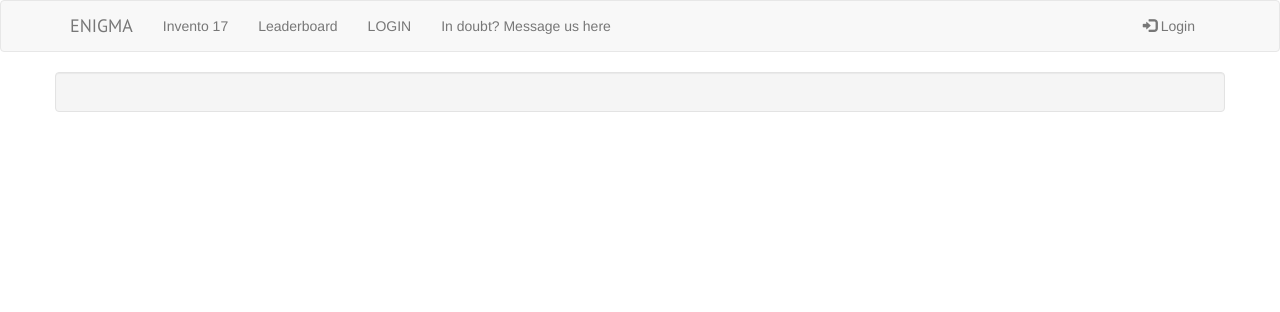
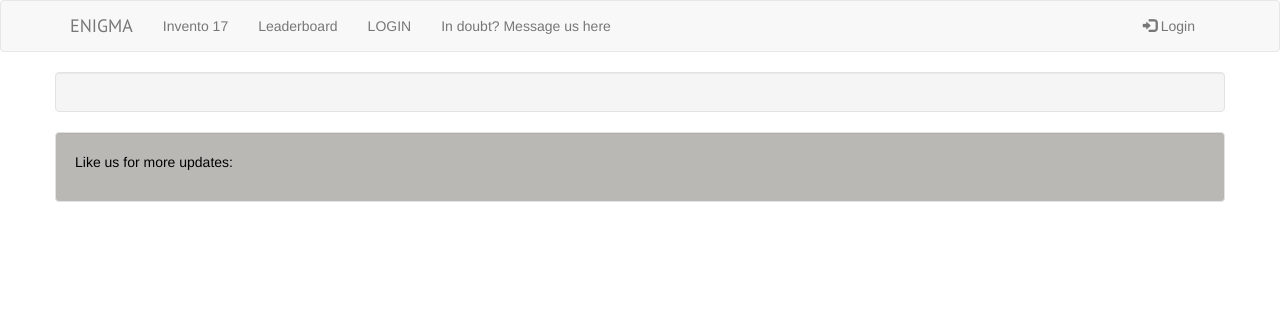
Before and after one commit to biswaz/Enigma, a Django app: page /about/ in a window 1280 px wide. Shown: the top 312 px of the page. Run offline with Django 3.2, Linux system fonts and the light colour scheme; some libraries are stand-ins or nearby versions.

Commit message:
fb like button added

```diff
--- a/enigma/static/css/play.css
+++ b/enigma/static/css/play.css
@@ -54,3 +54,11 @@
   height: 400px;
   background-color: #777;
 }*/
+
+.fblike{
+  background-color: #bab8b5
+}
+
+.fbliketext{
+  color: black;
+}
--- a/enigma/templates/base.html
+++ b/enigma/templates/base.html
@@ -79,9 +79,17 @@
   {% block content %}
 
   {% endblock content %}
+
   </div>
 
-</div>
+  <div class="container well fblike">
+    <p class="fbliketext">
+    Like us for more updates:<br>
+  </p>
+    <div class="fb-like" data-href="https://www.facebook.com/Inventogec.in" data-layout="standard" data-action="like" data-size="small" data-show-faces="true" data-share="true"></div>
+  </div>
+
+
 
 {% block javascript %}
 <link href="https://fonts.googleapis.com/css?family=PT+Sans" rel="stylesheet">
@@ -89,6 +97,14 @@
 <script src="https://ajax.googleapis.com/ajax/libs/jquery/1.9.1/jquery.min.js"></script>
 <script src="https://maxcdn.bootstrapcdn.com/bootstrap/3.3.6/js/bootstrap.min.js"></script>
 
+<div id="fb-root"></div>
+<script>(function(d, s, id) {
+  var js, fjs = d.getElementsByTagName(s)[0];
+  if (d.getElementById(id)) return;
+  js = d.createElement(s); js.id = id;
+  js.src = "//connect.facebook.net/en_GB/sdk.js#xfbml=1&version=v2.8&appId=1277867418974360";
+  fjs.parentNode.insertBefore(js, fjs);
+}(document, 'script', 'facebook-jssdk'));</script>
 
 {% endblock javascript %}
 
--- a/enigma/templates/home.html
+++ b/enigma/templates/home.html
@@ -99,14 +99,15 @@
         <div class="col-lg-8 col-lg-offset-2">
           <h2>Rules and Regulation</h2>
           <p>
+            ❇️ Only students will be given prizes. You can be from anywhere from India.
+            ❇️️ Winners should go through verification to claim their prizes.<br>
             ❇️️ The ranking will be based on who finishes the most questions, in minimum time.<br>
-            ❇️️ The answer format is no spaces, all lower case and no special characters. <br>
+            ❇️️ Answer should be in full forms. The answer format is no spaces, all lower case and no special characters. <br>
               Eg: Invento '17 should be answered as invento17, 1000.10 is 1000.10 itself<br>
             ❇️️ Hints will be provided from time to time on the question page itself.<br>
             ❇️️ The clock will start ticking when your account is created. This time will be taken into account in the
             leaderboard  <br>
             ❇️️ Prizes worth 5K including mobile recharges<br>
-            ❇️️ Winners should go through verification to claim their prizes.<br>
             ❇️️ The team deserves all rights to take necessary action for the smooth conduction of the event.<br>
             ❇️️ Google is your best friend. Yo Boolean!<br>
             ❇️️ Let the source be with you.<br>
```
